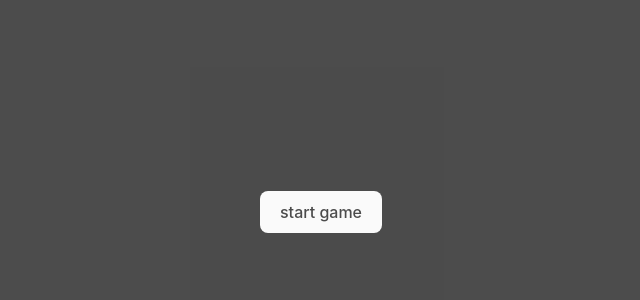
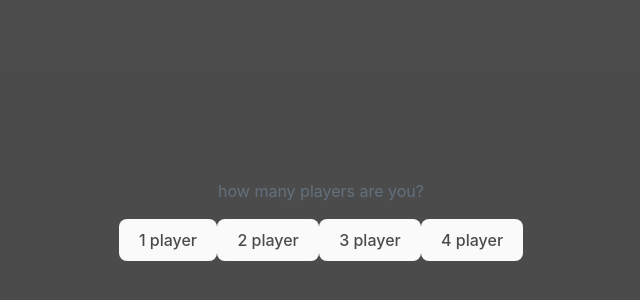
Before and after one commit to joeytomoyama/keyboardTwister, a React (Vite) app: page / in a window 1280 px wide. Shown: the part 188-488 px from the top of the page, without its empty margins (319-959 px from the left). Built offline with nearby package versions, Linux system fonts and the light colour scheme.

Commit message:
now works for multiple players

```diff
--- a/index.html
+++ b/index.html
@@ -2,9 +2,9 @@
 <html lang="en">
   <head>
     <meta charset="UTF-8" />
-    <link rel="icon" type="image/svg+xml" href="/vite.svg" />
+    <link rel="icon" type="image/svg+xml" href="src/assets/react.svg" />
     <meta name="viewport" content="width=device-width, initial-scale=1.0" />
-    <title>Vite + React</title>
+    <title>keyboard twister</title>
   </head>
   <body>
     <div id="root"></div>
--- a/src/App.jsx
+++ b/src/App.jsx
@@ -11,24 +11,39 @@ export default function App() {
   'a', 's', 'd', 'f', 'g', 'h', 'j', 'k', 'l', ';',
   'z', 'x', 'c', 'v', 'b', 'n', 'm', ',', '.', '/'])
 
+  const [players, setPlayers] = useState(0)
+  const [round, setRound] = useState(0)
   const [pressedKeys, setPressedKeys] = useState([])
   const [keysToPress, setKeysToPress] = useState([])
   const [keysLeft, setKeysLeft] = useState(keys)
   const [gameState, setGameState] = useState('before')
 
+  function startGame(players) {
+    setGameState('during')
+    setPlayers(players)
+    setKeysToPress(Array.from({ length: players }, () => [])) // chatgpt code
+  }
+
+  function currentPlayer() {
+    return round % players
+  }
+
   function generateKey() {
-        const randomIndex = Math.floor(Math.random() * keysLeft.length)
-        const generatedKey = keysLeft[randomIndex]
-        setKeysLeft(keysLeft => keysLeft.filter(k => k !== generatedKey).sort())
-        const keysToPressNext = keysToPress.slice()
-        keysToPressNext.push(generatedKey)
-        // keysToPressNext.sort()
-        setKeysToPress(keysToPressNext)
+    const randomIndex = Math.floor(Math.random() * keysLeft.length)
+    const generatedKey = keysLeft[randomIndex]
+    setKeysLeft(keysLeft => keysLeft.filter(k => k !== generatedKey).sort())
+    const keysToPressNext = keysToPress.slice()
+    keysToPressNext[currentPlayer()].push(generatedKey)
+    setKeysToPress(keysToPressNext)
+    setTimeout(() => console.log(keysToPress.join('\n')), 100)
+    setRound(round + 1)
   }
 
   function checkKeys() {
-    if (!keysToPress.every(key => pressedKeys.includes(key))) setGameState('after')
-    // setGameState(keysToPress.every(key => pressedKeys.includes(key)) && keysToPress.length === pressedKeys.length)
+    // if (!keysToPress.every(key => pressedKeys.includes(key))) setGameState('after')
+    keysToPress.forEach((subArray, i) => {
+      if (!subArray.every(key => pressedKeys.includes(key))) console.log('loser:', i)
+    })
   }
 
   function restartGame() {
@@ -57,7 +72,7 @@ export default function App() {
 
   return (
     <div className="App">
-      {gameState === 'before' && <SelectScreen setGameState={setGameState} />}
+      {gameState === 'before' && <SelectScreen startGame={startGame} />}
       {gameState === 'during' && <KeyGenerator keysToPress={keysToPress} generateKey={generateKey} />}
       {gameState === 'during' && <Keyboard keys={keys} pressedKeys={pressedKeys} checkKeys={checkKeys} />}
       {gameState === 'during' && <Player amount={keys} pressedKeys={pressedKeys} keysToPress={keysToPress} />}
--- a/src/components/GameOverScreen.jsx
+++ b/src/components/GameOverScreen.jsx
@@ -4,7 +4,6 @@ export default function GameOverScreen({restartGame}) {
   return (
     <div className="selectScreen centerer">
       <p>you lost</p>
-      <br></br>
       <button onClick={() => restartGame()}>restart</button>
     </div>
   )
--- a/src/components/KeyGenerator.jsx
+++ b/src/components/KeyGenerator.jsx
@@ -1,6 +1,6 @@
 import { useState } from 'react'
 
-export default function KeyGenerator({keysToPress, generateKey}) {
+export default function KeyGenerator({keysToPress2, generateKey}) {
 
     return (
         <div className="centerer">
@@ -10,7 +10,7 @@ export default function KeyGenerator({keysToPress, generateKey}) {
                 backgroundColor: 'red',
                 borderRadius: '50px',
             }} onClick={generateKey}>
-                {keysToPress[keysToPress.length - 1]}
+                {/* {keysToPress2[keysToPress2.length - 1]} */}
             </div>
         </div>
     )
--- a/src/components/SelectScreen.jsx
+++ b/src/components/SelectScreen.jsx
@@ -1,9 +1,15 @@
 import React from 'react'
 
-export default function SelectScreen({setGameState}) {
+export default function SelectScreen({startGame}) {
   return (
     <div className="selectScreen centerer">
-      <button onClick={() => setGameState('during')}>start game</button>
+        <p>how many players are you?</p>
+        <div className="buttons">
+            <button onClick={() => startGame(1)}>1 player</button>
+            <button onClick={() => startGame(2)}>2 player</button>
+            <button onClick={() => startGame(3)}>3 player</button>
+            <button onClick={() => startGame(4)}>4 player</button>
+        </div>
     </div>
   )
 }
--- a/src/index.css
+++ b/src/index.css
@@ -72,6 +72,7 @@ button:focus-visible {
   display: flex;
   align-items: center;
   justify-content: center;
+  flex-direction: column;
 }
 
 .selectScreen {
```
